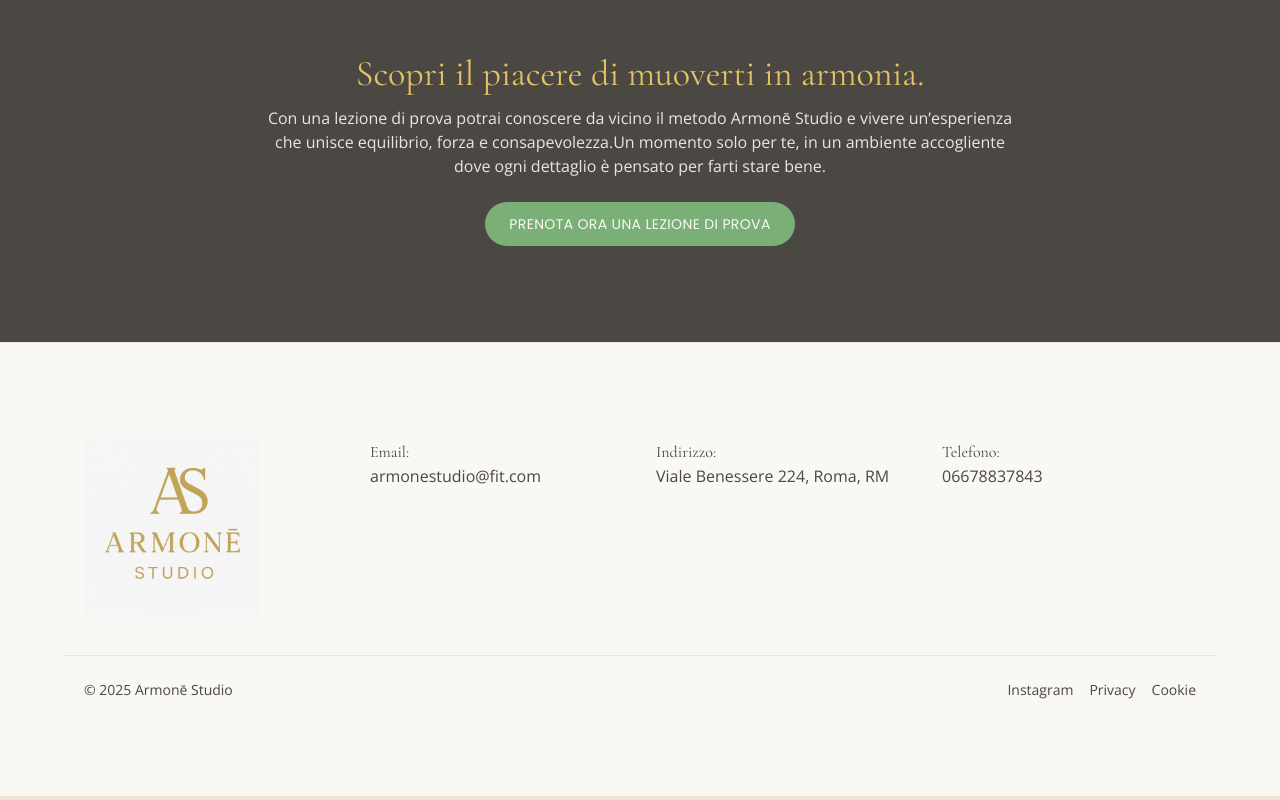
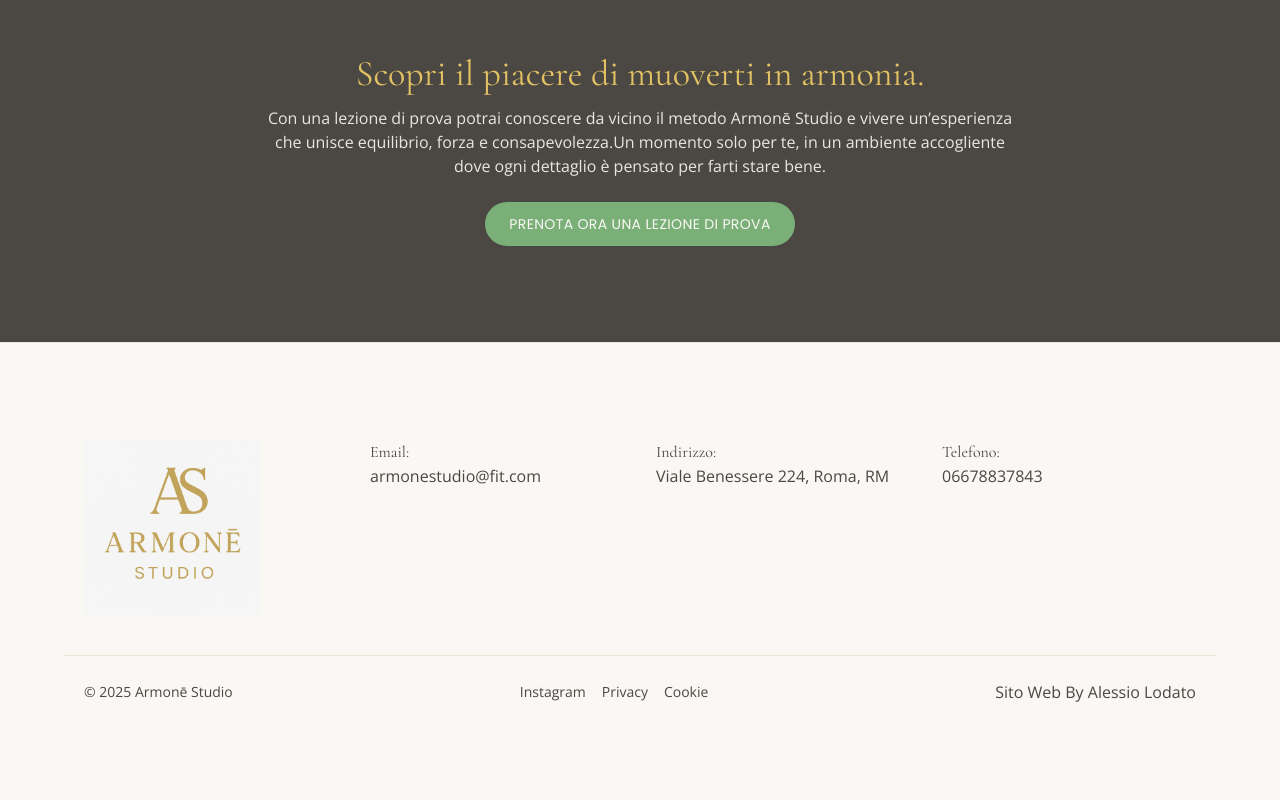
Before and after one commit to alelodato/armone, a React (Vite) app in the folder armonestudio/: page / in a window 1280 px wide. Shown: the part 3422-4222 px from the top of the page. Built offline with nearby package versions, Linux system fonts and the light colour scheme.

Commit message:
added link to my website to footer

```diff
--- a/armonestudio/src/components/Footer.jsx
+++ b/armonestudio/src/components/Footer.jsx
@@ -24,6 +24,9 @@ export default function Footer(){
           <a href="#" className="font-body text-sm text-brand-400 hover:opacity-80">Privacy</a>
           <a href="#" className="font-body text-sm text-brand-400 hover:opacity-80">Cookie</a>
         </div>
+        <div className="flex gap-4">
+            <p>Sito Web By <a href="https://www.alessiolodato.dev" target="_blank" rel="noopener noreferrer">Alessio Lodato</a></p>
+        </div>
       </div>
     </footer>
   )
```
